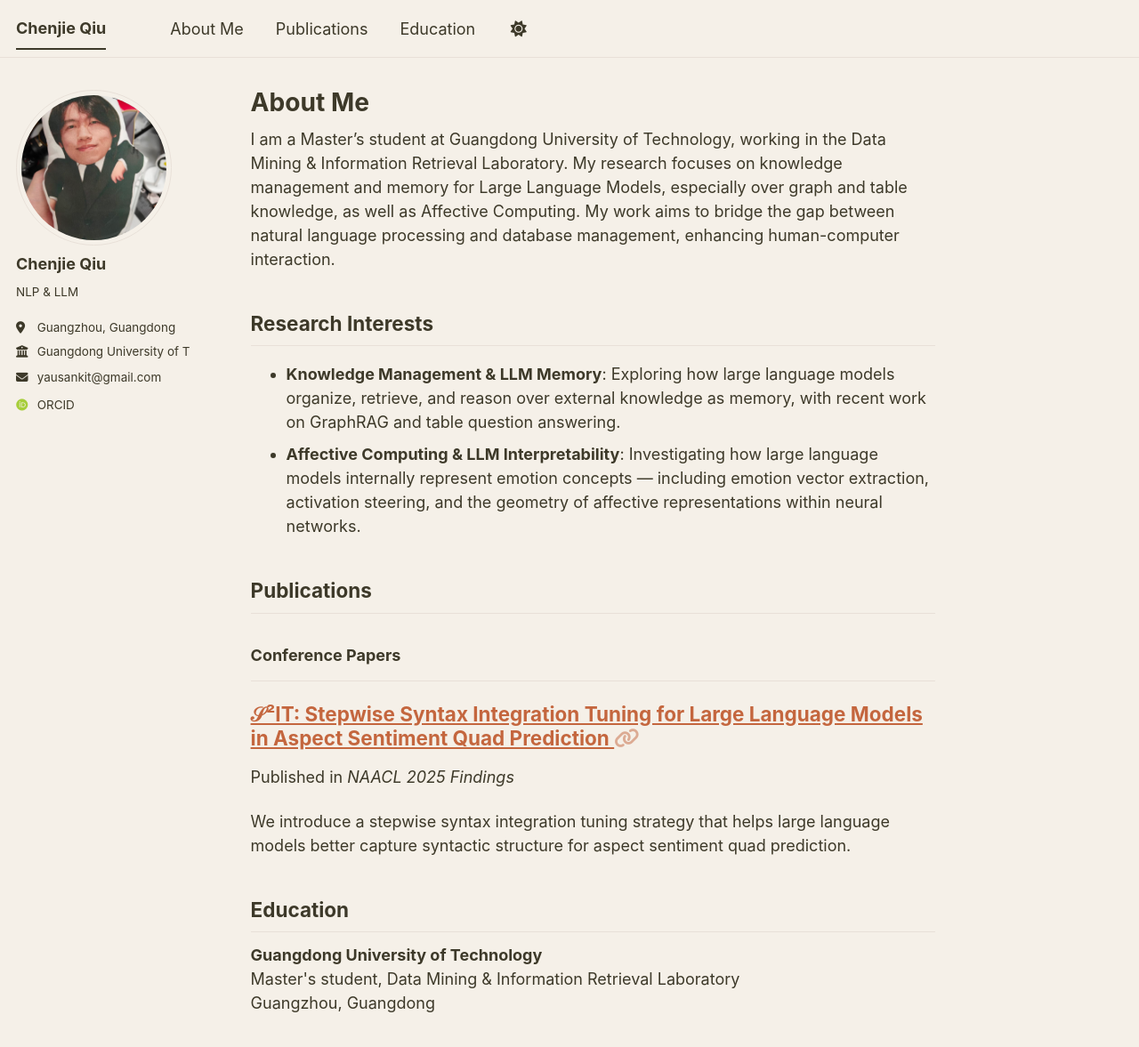
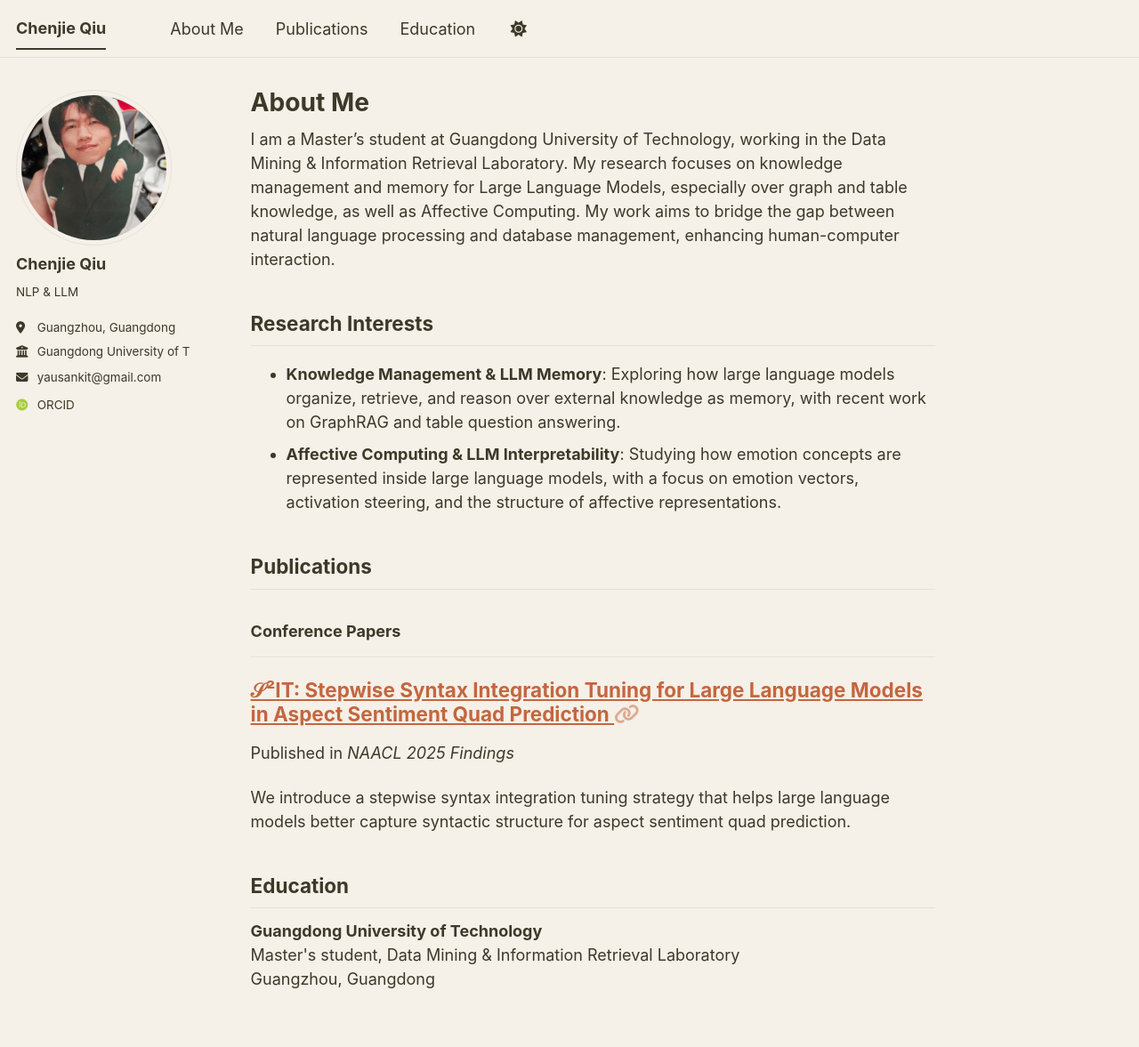
Before and after one commit to yausankit/yausankit.github.io, a Jekyll site: the page built from _pages/about.md, in a window 1280 px wide and 1191 px high. Shown: the top 1177 px of the window at 89% size. Built offline with Jekyll 4.4.1, drawn with Linux system fonts in a browser that asks for light colours; some web fonts are replaced; a script bundle is joined from its source files by our own code; library files that are not in the unit come from our copies.

Commit message:
Polish affective computing interest

```diff
--- a/_pages/about.md
+++ b/_pages/about.md
@@ -14,7 +14,7 @@ I am a Master's student at Guangdong University of Technology, working in the Da
 ## Research Interests
 
 - **Knowledge Management & LLM Memory**: Exploring how large language models organize, retrieve, and reason over external knowledge as memory, with recent work on GraphRAG and table question answering.
-- **Affective Computing & LLM Interpretability**: Investigating how large language models internally represent emotion concepts — including emotion vector extraction, activation steering, and the geometry of affective representations within neural networks.
+- **Affective Computing & LLM Interpretability**: Studying how emotion concepts are represented inside large language models, with a focus on emotion vectors, activation steering, and the structure of affective representations.
 
 <h2 id="publications">Publications</h2>
 
```
